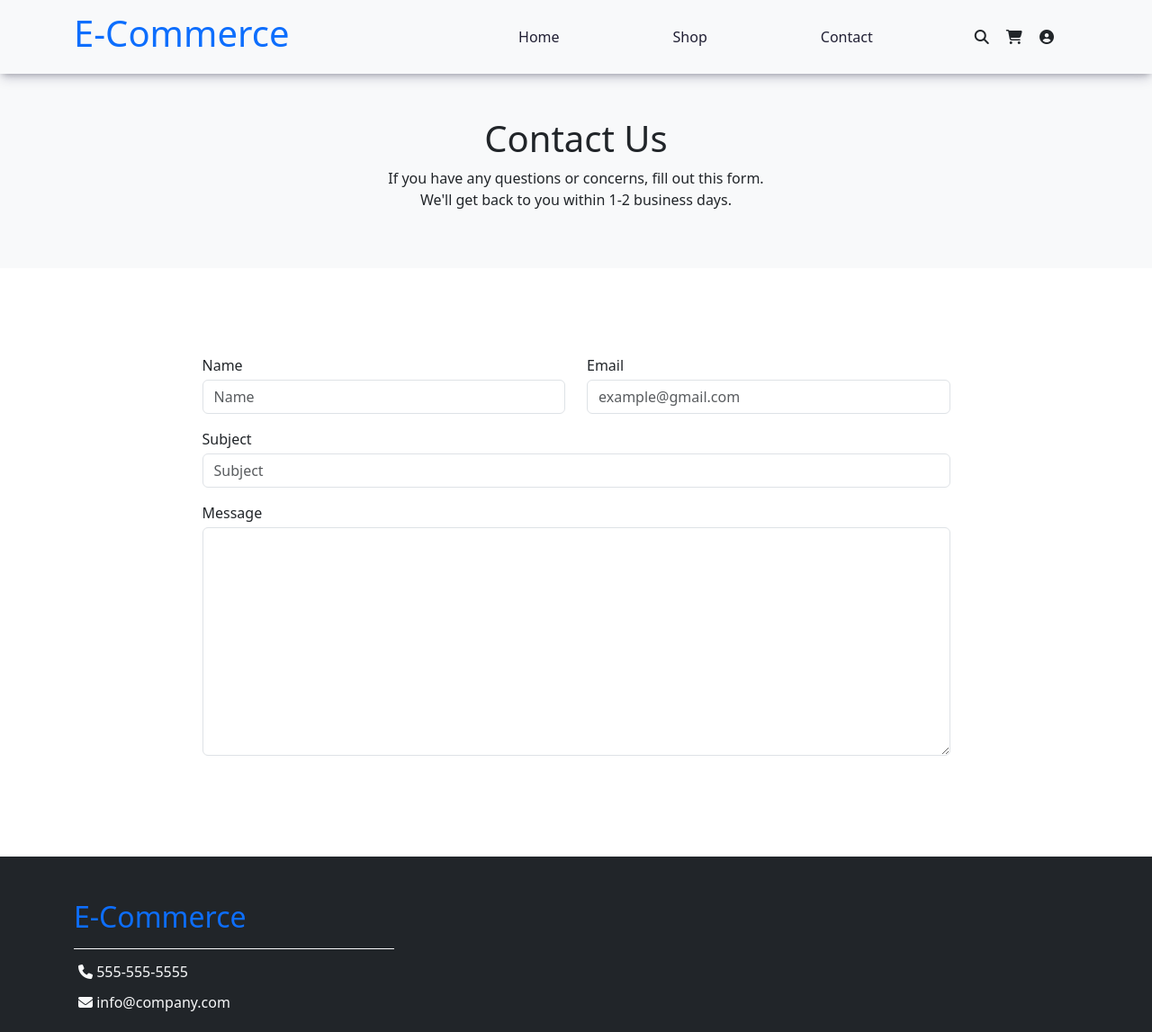
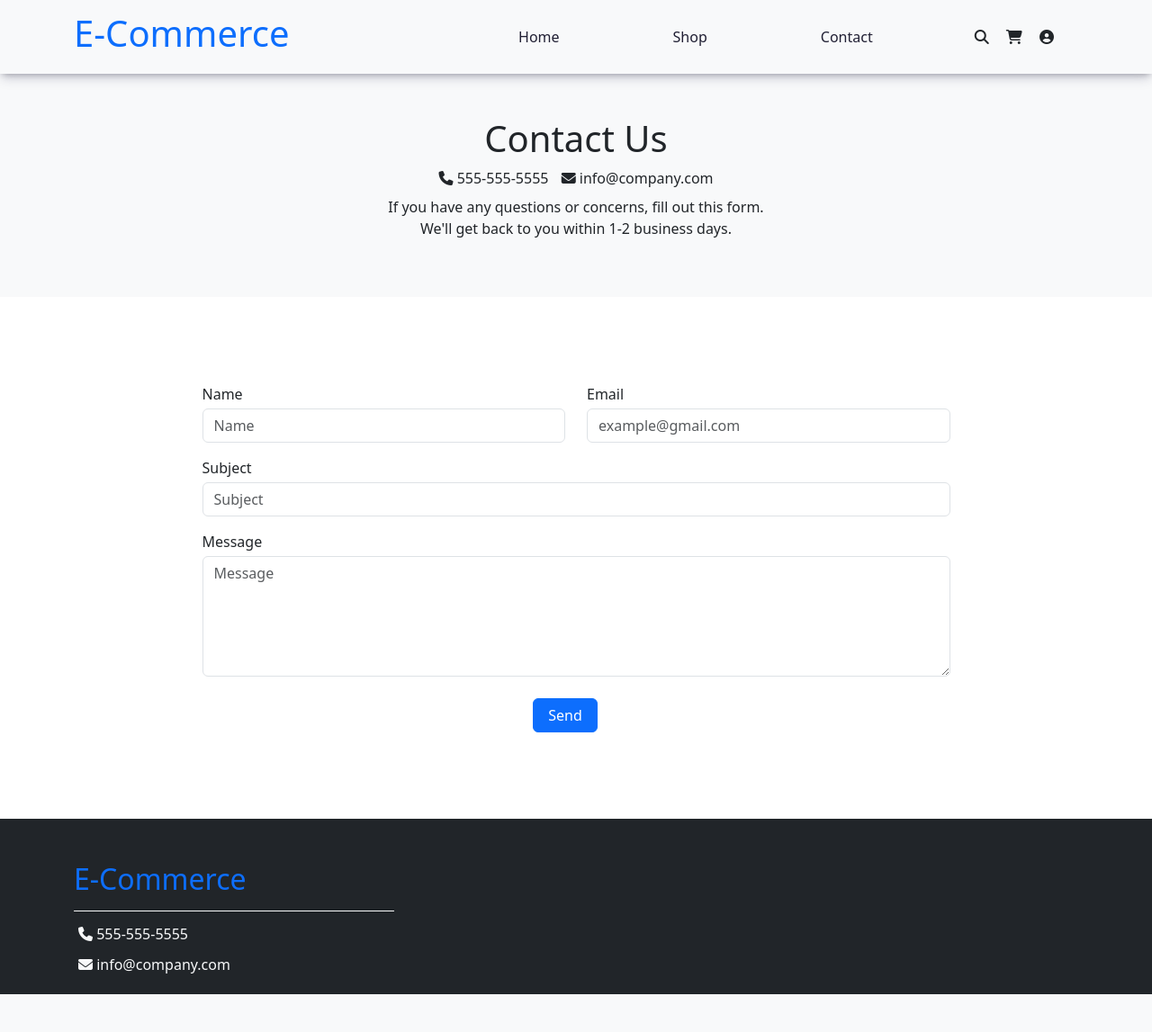
Before and after one commit to AtonPomans/e-commerce, a PHP site: page /contact.html in a window 1280 px wide. Shown: the whole page at 90% size. After the commit the page ends 1105 px from the top, so only its background shows below. Run offline with PHP 8.4, Linux system fonts and the light colour scheme; some libraries are stand-ins or nearby versions.

Commit message:
completed contact page. fixed footer spacing issues on all pages.

```diff
--- a/contact.html
+++ b/contact.html
@@ -68,12 +68,20 @@
             </div>
         </nav>
 
+        <main>
 
             <!-- Contact Title Section -->
             <div class="container-fluid bg-light py-5">
                 <div class="m-auto text-center col-md-6">
                     <h1 class="h1">Contact Us</h1>
-                <p>
+                    <div>
+                        <i class="fa-solid fa-phone"></i>
+                        <a href="" class="h6 text-decoration-none" style="margin-right: 10px">555-555-5555</a>
+
+                        <i class="fa-solid fa-envelope"></i>
+                        <a href="" class="h6 text-decoration-none">info@company.com</a>
+                    </div>
+                    <p style="margin-top: 8px">
                         If you have any questions or concerns, fill out this form.<br>
                         We'll get back to you within 1-2 business days.
                     </p>
@@ -100,13 +108,19 @@
                             </div>
                             <div class="mb-3">
                                 <label for="">Message</label>
-                            <textarea name="" id="" cols="30" rows="10" class="form-control mt-1"></textarea>
+                                <textarea name="" id="" cols="30" rows="5" class="form-control mt-1" placeholder="Message"></textarea>
+                            </div>
+                            <div class="row">
+                                <div class="text-center col mt-2">
+                                    <button class="btn btn-primary btn-md px-3">Send</button>
+                                </div>
                             </div>
                         </div>
                     </form>
                 </div>
             </div>
 
+        </main>
 
         <!-- footer section -->
         <footer class="bg-dark">
--- a/style.css
+++ b/style.css
@@ -2,6 +2,13 @@
 
 html, body {
     height: 100%;
+    margin: 0;
+    display: flex;
+    flex-direction: column;
+}
+
+main {
+    flex-grow: 1;
 }
 
 .nav-links{
```
Also changed, not shown: index.html (+6 -7 lines). Lines whose indentation alone changed are shown as unchanged.
